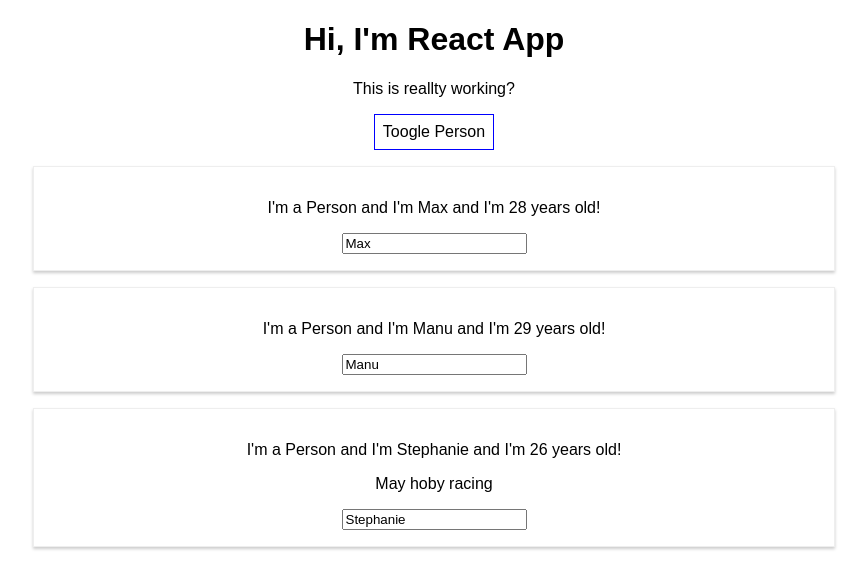
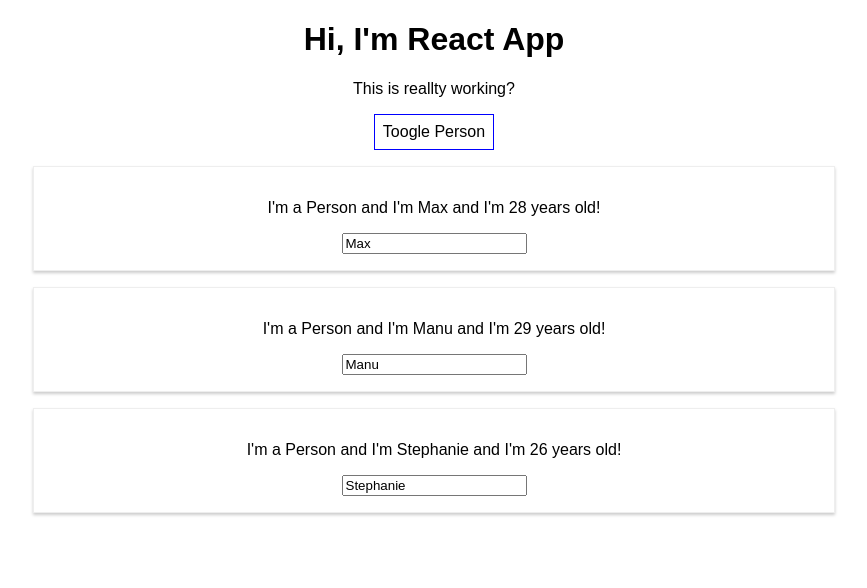
Before and after one commit to ozvaris/react_complete_guide, a React (Create React App) app: page / in a window 1280 px wide. Both pictures are taken after a click on the button "Toogle Person". Shown: the top 588 px of the page, without its empty margins (206-1073 px from the left). Built offline with nearby package versions, Linux system fonts and the light colour scheme.

Commit message:
expanded personal list technic

```diff
--- a/src/App.js
+++ b/src/App.js
@@ -5,17 +5,15 @@
 class App extends Component {
   state ={
     persons:[
-      {name:'Max', age: 28},
-      {name:'Manu', age: 29},
-      {name:'Stephanie', age: 26}
+      {id: 'wertw', name:'Max', age: 28},
+      {id: 'dsfgs', name:'Manu', age: 29},
+      {id: 'fdgjs', name:'Stephanie', age: 26}
     ],
     otherState : 'some other value',
     showPersons:false
   }
 
   switchNameHandler = (newName) => {
-    //console.log('Was clicked!');
-    //dont do this this.state.persons[0].name = 'Maximliian';
     this.setState({persons: [
       {name: newName, age: 28},
       {name:'Manu', age: 29},
@@ -23,14 +21,36 @@
     ]})
   }
 
-  nameChangeHandler = (event) => {
-    //console.log('Was clicked!');
-    //dont do this this.state.persons[0].name = 'Maximliian';
-    this.setState({persons: [
-      {name: 'Max', age: 28},
-      {name: 'Manu', age: 29},
-      {name:event.target.value, age: 26}
-    ]})
+  nameChangeHandler = (event, id) => {
+    const personIndex = this.state.persons.findIndex(p => {
+     return p.id === id;
+    });
+
+    // const person = Object.assign({}, this.state.persons[personIndex]);
+    const person = {
+      ...this.state.persons[personIndex]
+    };
+
+    person.name = event.target.value;
+
+    const persons = [...this.state.persons];
+    persons[personIndex] = person;
+
+    //this.setState({persons: [
+    //  {id: 'wertw', name: 'Max', age: 28},
+    //  {id: 'dsfgs', name: 'Manu', age: 29},
+    //  {id: 'fdgjs', name:event.target.value, age: 26}
+    //]})
+
+    this.setState({persons: persons});
+  }
+
+  deletePersonHandler = (personIndex) =>{
+      //const persons = this.state.persons;
+      //const persons = this.state.persons.slice();
+      const persons = [...this.state.persons];
+      persons.splice(personIndex, 1);
+      this.setState({persons:persons});
   }
 
   tooglePersonHandler = () =>{
@@ -52,47 +72,25 @@
 
       persons = (
         <div>
-        <Person
-          name={this.state.persons[0].name}
-          age={this.state.persons[0].age} />
-        <Person
-          name={this.state.persons[1].name}
-          age={this.state.persons[1].age} />
-        <Person
-          name={this.state.persons[2].name}
-          age={this.state.persons[2].age}
-          click={this.switchNameHandler.bind(this, 'Max!')}
-          changed={this.nameChangeHandler}>May hoby racing</Person>
+          {this.state.persons.map((person, index) =>{
+            return <Person
+            click={() => this.deletePersonHandler(index)}
+            name={person.name}
+            age={person.age}
+            key={person.id}
+            changed={(event) => this.nameChangeHandler(event, person.id)}/>
+
+          })}
+
       </div>
       )
 
     }
     return (
 
-      //prop used
-      // <div className="App">
-      //   <h1>Hi, I'm React App</h1>
-      //   <p>This is reallty working?</p>
-      //   <button>Switch Name</button>
-      //   <Person name="Max" age="28"/>
-      //   <Person name="Manu" age="29"/>
-      //   <Person name="Stephanie" age="26">May hoby racing</Person>
-      // </div>
-
-      //state used
-      // <div className="App">
-      //   <h1>Hi, I'm React App</h1>
-      //   <p>This is reallty working?</p>
-      //   <button >Switch Name</button>
-      //   <Person name={this.state.persons[0].name} age={this.state.persons[0].age}/>
-      //   <Person name={this.state.persons[1].name} age={this.state.persons[1].age}/>
-      //   <Person name={this.state.persons[2].name} age={this.state.persons[2].age}>May hoby racing</Person>
-      // </div>
-
       <div className="App">
         <h1>Hi, I'm React App</h1>
         <p>This is reallty working?</p>
-        {/* <button onClick={this.switchNameHandler.bind(this,'Maximillian')}>Switch Name</button> */}
         <button
           style={style}
           onClick={this.tooglePersonHandler}>Toogle Person</button>
@@ -100,7 +98,7 @@
 
       </div>
     );
-    //return React.createElement('div', null, React.createElement('h1', {className:"App"}, 'Hi, I\'m React App'))
+
   }
 }
 
```
